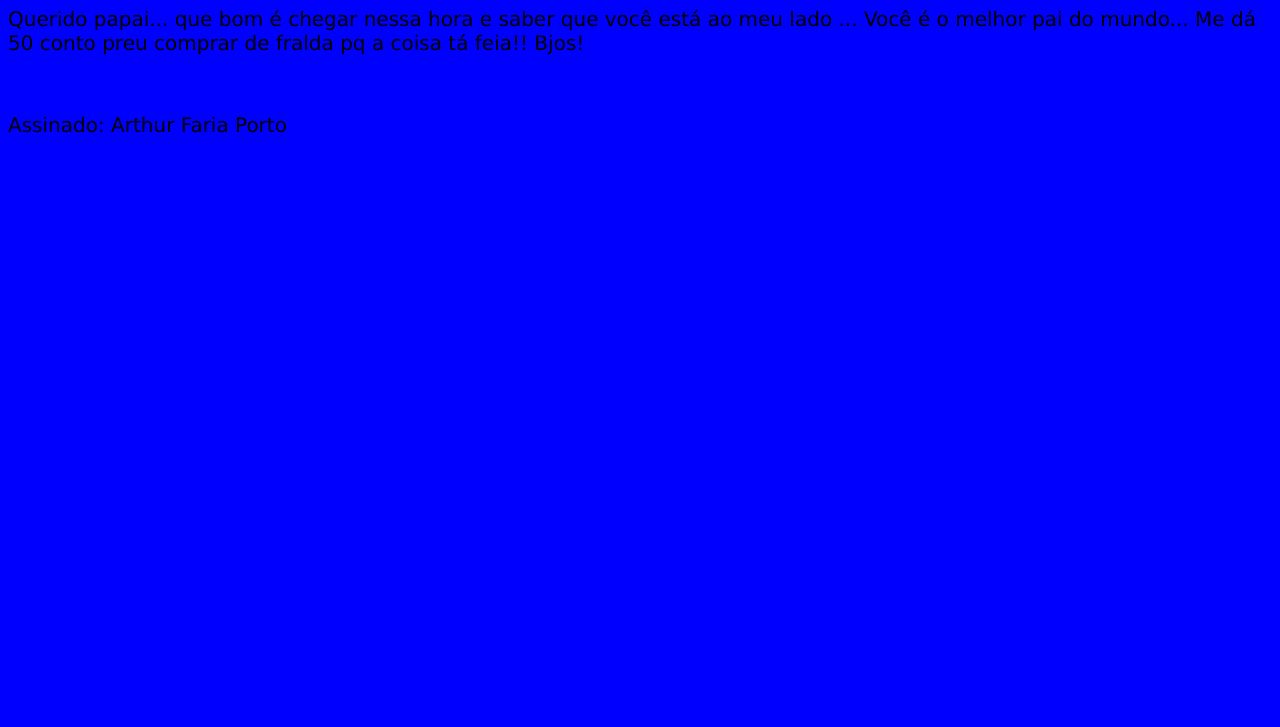
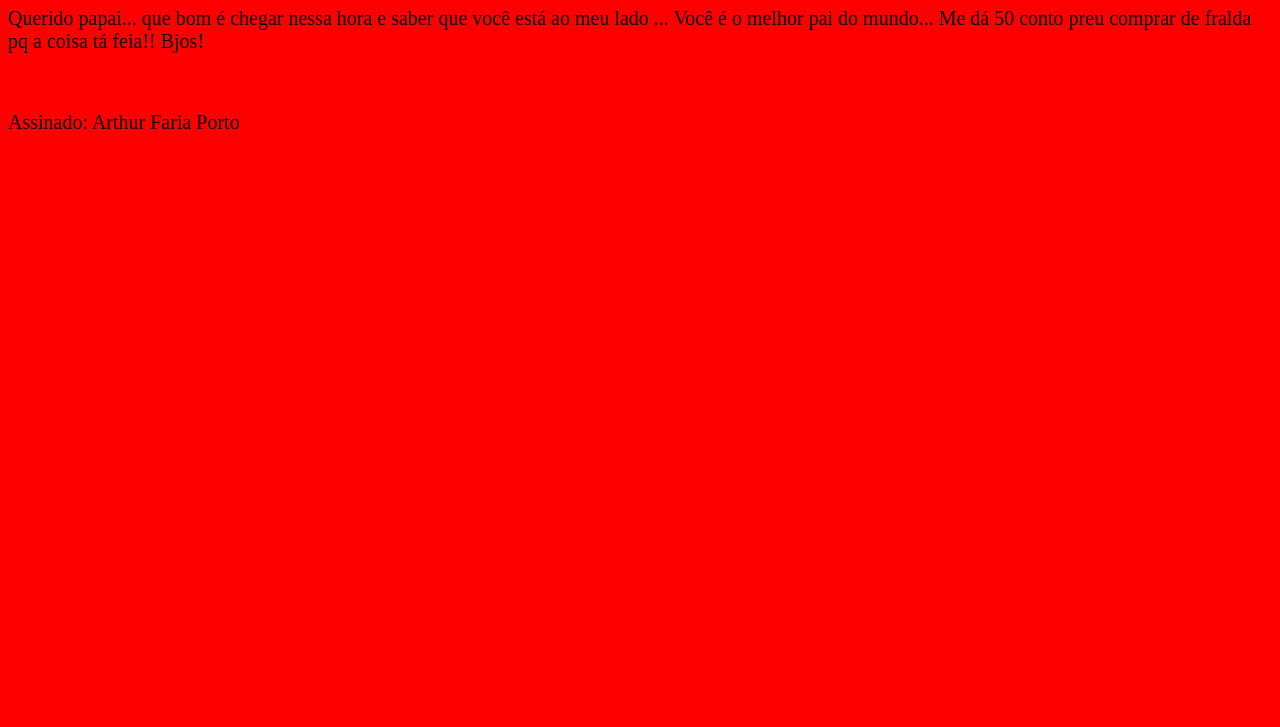
Before and after one commit to arthurfporto/papai-a, a plain HTML site: page index.html in a window 1280 px wide. Shown: the part 73-800 px from the top of the page. Drawn offline with Linux system fonts and the light colour scheme.

Commit message:
mudando cores

```diff
--- a/css/estilo.css
+++ b/css/estilo.css
@@ -1,5 +1,5 @@
 body {
-  background-color: blue; /*Pode escolher outra cor se quiser*/
+  background-color: red; /*Pode escolher outra cor se quiser*/
 }
 
 h1 {
@@ -8,6 +8,6 @@ h1 {
 }
 
 p {
-  font-family: verdana;
+  font-family: yellow;
   font-size: 20px;
 }
```
